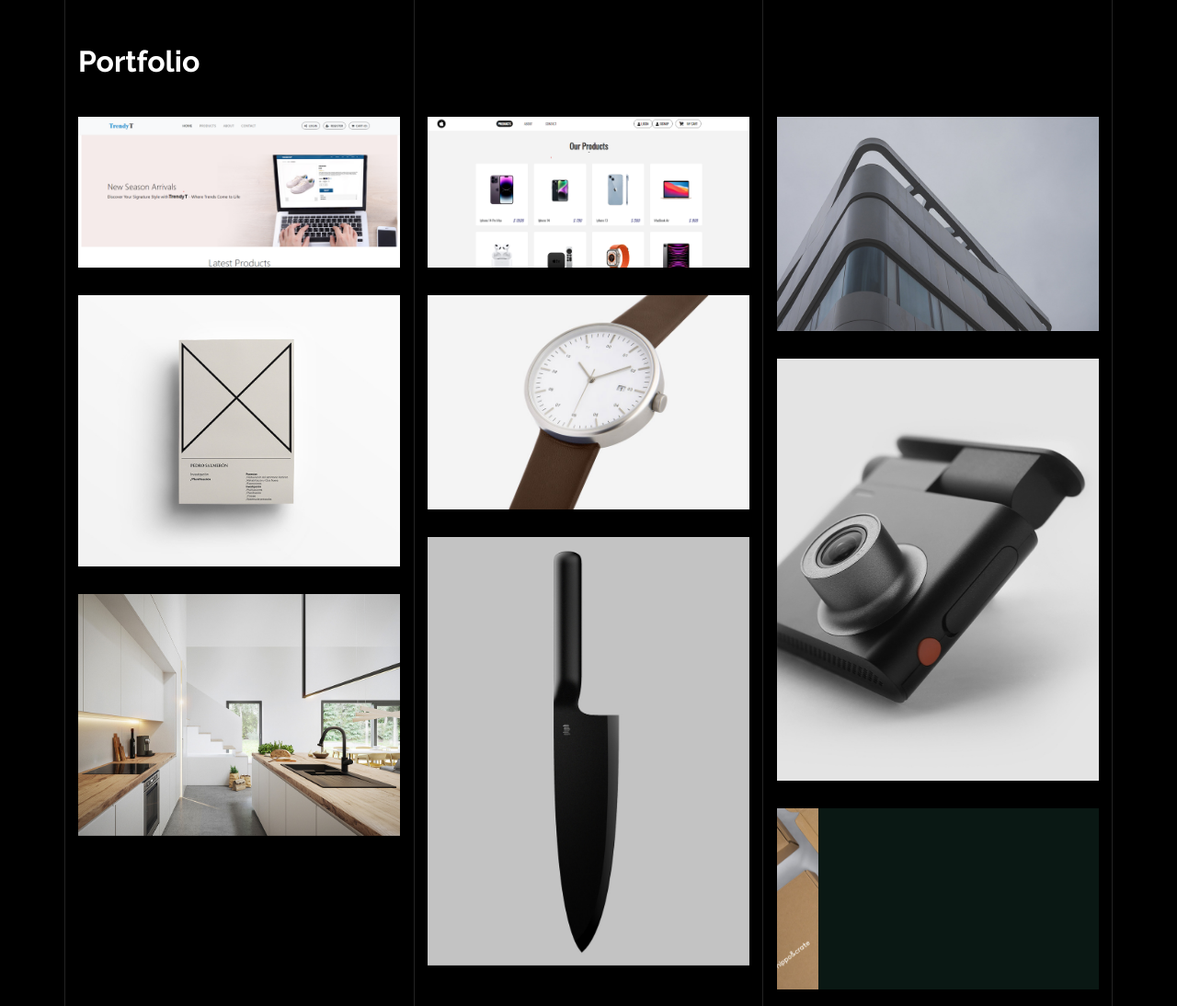
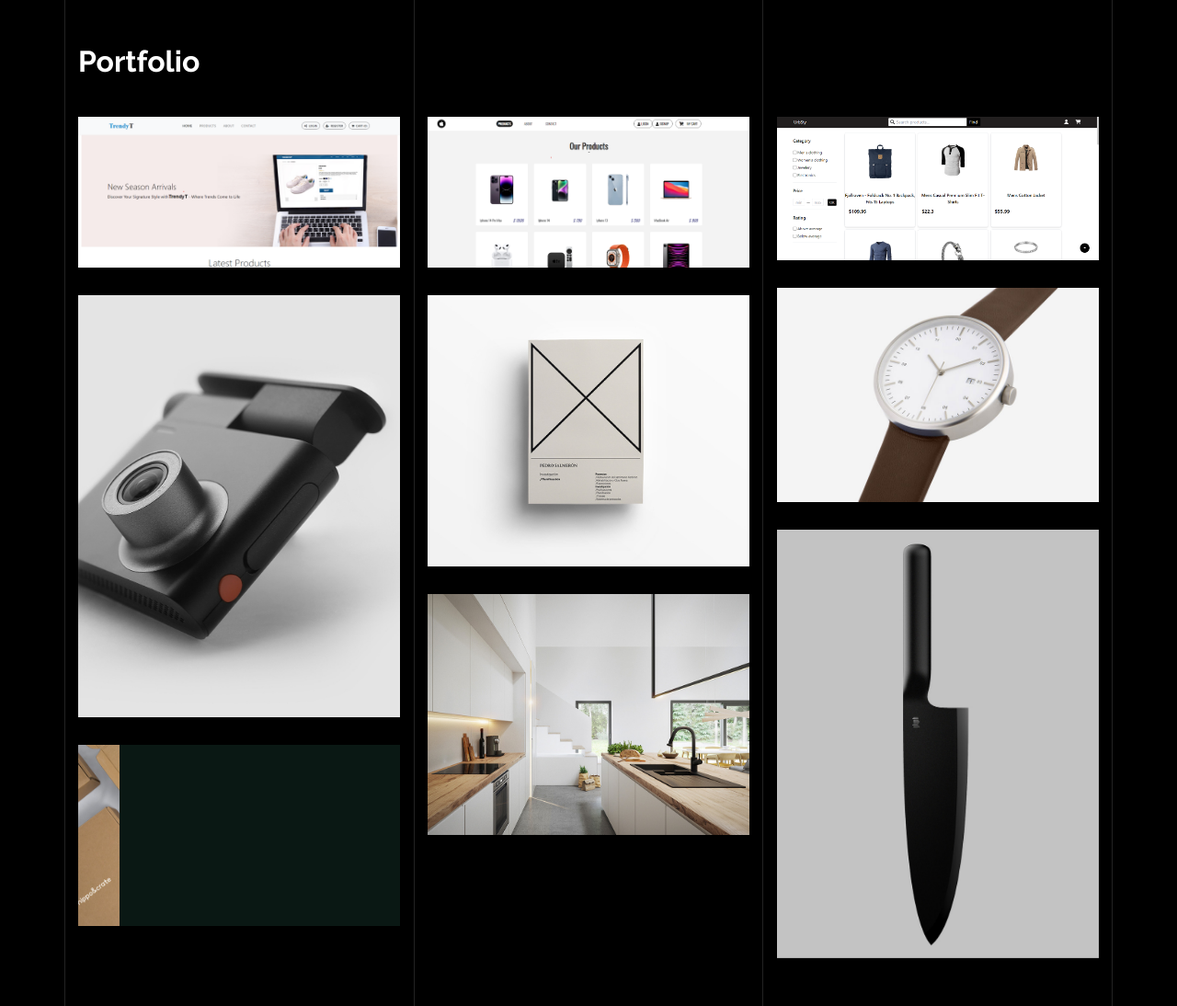
Before and after one commit to KevinAndary/Kevin-Portfolio, a plain HTML site: page index.html in a window 1280 px wide. Shown: the part 840-1934 px from the top of the page at 92% size. Drawn offline with nearby package versions, Linux system fonts and the light colour scheme; animation ran at ten frames a second; files whose address does not match are found by name.

Commit message:
Update index.html

```diff
--- a/index.html
+++ b/index.html
@@ -191,7 +191,7 @@
                         <p>branding, packaging</p>
                       </div>
                     </div>
-                    <img src="images/work_3_md.jpg" class="lazyload  img-fluid" alt="Images" />
+                    <img src="images/urbsty.png" class="lazyload  img-fluid" alt="Images" />
                   </a>
               </div>
 
```
